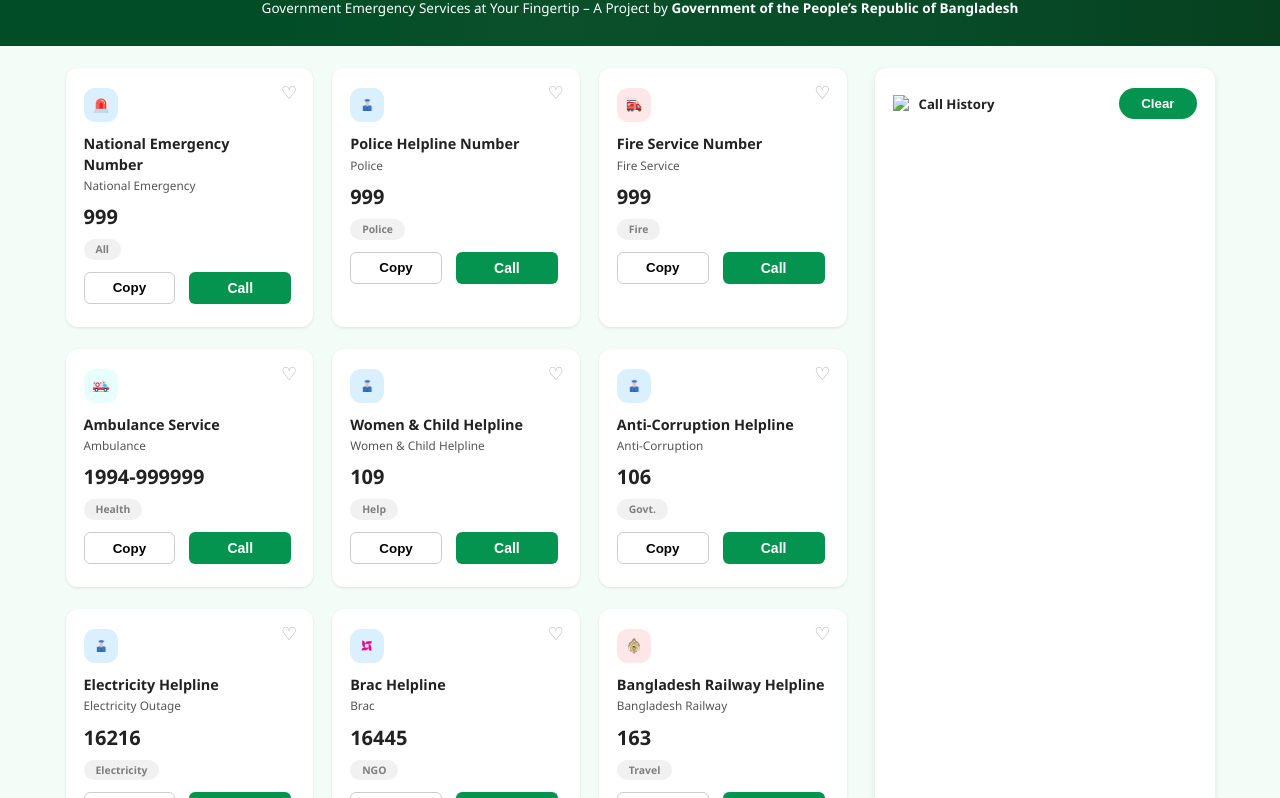
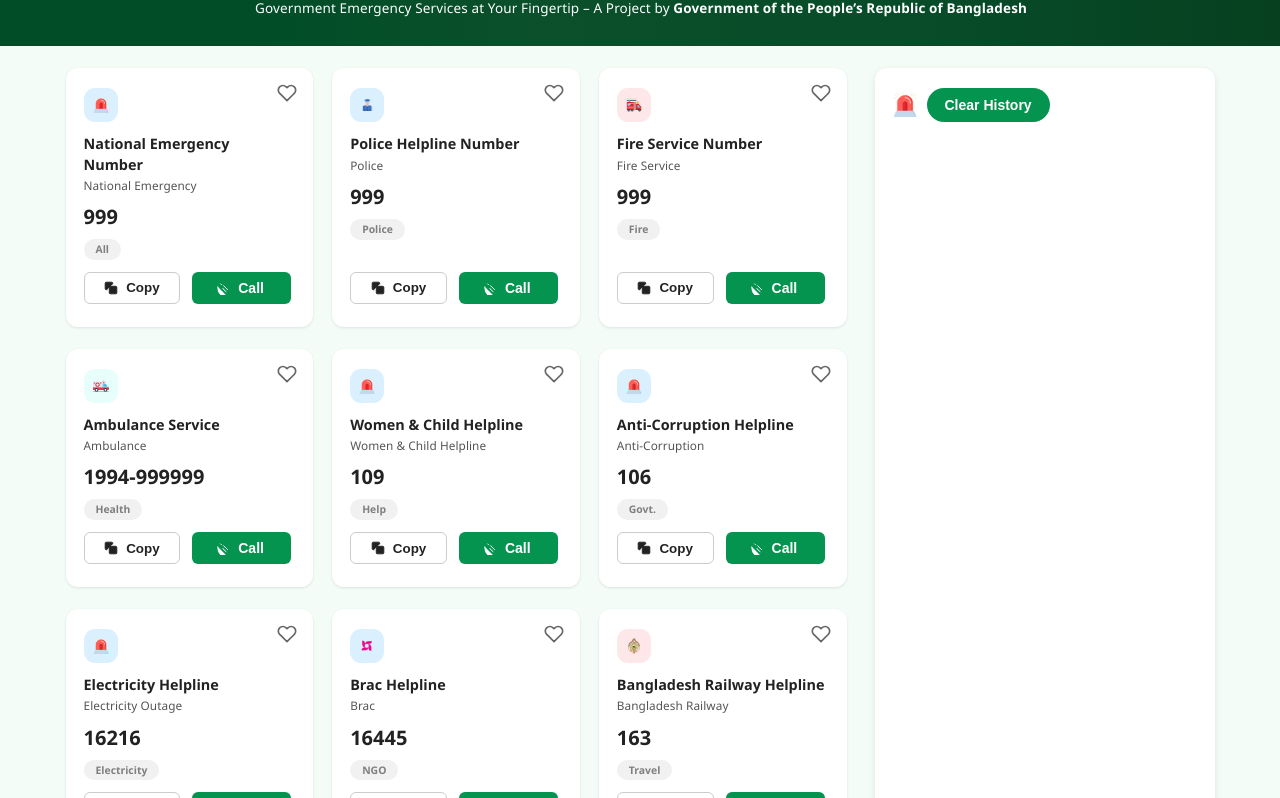
Before and after one commit to MinhazMahin14/ASSIGNMENT_5, a plain HTML site: page Assignment_5/index.html in a window 1280 px wide. Shown: the part 196-994 px from the top of the page. Drawn offline with Linux system fonts and the light colour scheme.

Commit message:
Complete

```diff
--- a/Assignment_5/index.html
+++ b/Assignment_5/index.html
@@ -1,5 +1,6 @@
 <!DOCTYPE html>
-<html lang="en">
+<html lang="en" >
+
 <head>
   <meta charset="UTF-8" />
   <meta name="viewport" content="width=device-width, initial-scale=1" />
@@ -9,19 +10,22 @@
 </head>
 
 <body>
+
   <!-- Navbar -->
   <nav class="navbar">
     <div class="navbar-left">
-      <img src="IMAGES/logo.png" alt="Logo" class="logo" />
+      <img src="IMAGES/logo-dark.png" alt="Logo" class="logo" />
       <span class="brand-name">Emergency Service</span>
     </div>
 
     <div class="navbar-right">
       <div class="counter heart-counter" title="Heart Count">
-        0 <img src="IMAGES/heart.png" alt="Heart" class="icon-heart" />
+        <img src="IMAGES/heart.png" alt="Heart" class="icon-heart" />
+        <span id="heartCount">0</span>
       </div>
       <div class="counter coin-counter" title="Coin Count">
-        100 <img src="IMAGES/coin.png" alt="Coin" class="icon-coin" />
+        <img src="IMAGES/coin.png" alt="Coin" class="icon-coin" />
+        <span id="coinCount">100</span>
       </div>
       <button id="copyCounterBtn" class="copy-btn">0 Copy</button>
     </div>
@@ -32,24 +36,23 @@
     <img src="IMAGES/logo.png" alt="Hero Icon" class="hero-icon" />
     <h1>Emergency Service Directory</h1>
     <p>
-      Government Emergency Services at Your Fingertip – A Project by
-      <span class="gov-text">Government of the People’s Republic of Bangladesh</span>
+      Government Emergency Services at Your Fingertip – A Project by <span
+        class="gov-text">Government of the People’s Republic of Bangladesh</span>
     </p>
   </header>
 
   <!-- Main Section -->
   <main>
     <section class="cards-container" id="cardsContainer">
-      <!-- Cards generated dynamically -->
+      <!-- Cards will be inserted here by JS -->
     </section>
 
     <aside class="call-history">
       <div class="history-header">
         <div class="history-label">
-          <img src="IMAGES/clock.png" alt="Clock Icon" class="clock-icon" />
-          Call History
+          <img src="IMAGES/emergency.png" alt="Emergency Icon" class="clear-icon" />
+          <button id="clearHistoryBtn" class="btn-clear">Clear History</button>
         </div>
-        <button id="clearHistoryBtn" class="btn-clear">Clear</button>
       </div>
       <ul id="historyList" class="history-list"></ul>
     </aside>
@@ -57,4 +60,5 @@
 
   <script src="script.js"></script>
 </body>
+
 </html>
--- a/Assignment_5/script.js
+++ b/Assignment_5/script.js
@@ -1,122 +1,162 @@
 "use strict";
 
 const emergencyServices = [
-  { name: "National Emergency Number", number: "999", icon: "emergency.png", category: "All", description: "National Emergency", iconClass: "icon-police" },
-
-
-
-  { name: "Police Helpline Number", number: "999", icon: "police.png", category: "Police", description: "Police", iconClass: "icon-police" },
-
-
-
-  { name: "Fire Service Number", number: "999", icon: "fire-service.png", category: "Fire", description: "Fire Service", iconClass: "icon-fire" },
-
-
-
-  { name: "Ambulance Service", number: "1994-999999", icon: "ambulance.png", category: "Health", description: "Ambulance", iconClass: "icon-ambulance" },
-
-
-
-  { name: "Women & Child Helpline", number: "109", icon: "police.png", category: "Help", description: "Women & Child Helpline", iconClass: "icon-police" },
-
-  { name: "Anti-Corruption Helpline", number: "106", icon: "police.png", category: "Govt.", description: "Anti-Corruption", iconClass: "icon-police" },
-
-  { name: "Electricity Helpline", number: "16216", icon: "police.png", category: "Electricity", description: "Electricity Outage", iconClass: "icon-police" },
-
-
-
-  { name: "Brac Helpline", number: "16445", icon: "brac.png", category: "NGO", description: "Brac", iconClass: "icon-police" },
-
-
-
-
-
-
-
-  { name: "Bangladesh Railway Helpline", number: "163", icon: "Bangladesh-Railway.png", category: "Travel", description: "Bangladesh Railway", iconClass: "icon-railway" },
+  {
+    name: "National Emergency Number",
+    number: "999",
+    icon: "emergency.png",
+    category: "All",
+    description: "National Emergency",
+    iconClass: "icon-police",
+  },
+  {
+    name: "Police Helpline Number",
+    number: "999",
+    icon: "police.png",
+    category: "Police",
+    description: "Police",
+    iconClass: "icon-police",
+  },
+  {
+    name: "Fire Service Number",
+    number: "999",
+    icon: "fire-service.png",
+    category: "Fire",
+    description: "Fire Service",
+    iconClass: "icon-fire",
+  },
+  {
+    name: "Ambulance Service",
+    number: "1994-999999",
+    icon: "ambulance.png",
+    category: "Health",
+    description: "Ambulance",
+    iconClass: "icon-ambulance",
+  },
+  {
+    name: "Women & Child Helpline",
+    number: "109",
+    icon: "emergency.png",
+    category: "Help",
+    description: "Women & Child Helpline",
+    iconClass: "icon-police",
+  },
+  {
+    name: "Anti-Corruption Helpline",
+    number: "106",
+    icon: "emergency.png",
+    category: "Govt.",
+    description: "Anti-Corruption",
+    iconClass: "icon-police",
+  },
+  {
+    name: "Electricity Helpline",
+    number: "16216",
+    icon: "emergency.png",
+    category: "Electricity",
+    description: "Electricity Outage",
+    iconClass: "icon-police",
+  },
+  {
+    name: "Brac Helpline",
+    number: "16445",
+    icon: "brac.png",
+    category: "NGO",
+    description: "Brac",
+    iconClass: "icon-police",
+  },
+  {
+    name: "Bangladesh Railway Helpline",
+    number: "163",
+    icon: "Bangladesh-Railway.png",
+    category: "Travel",
+    description: "Bangladesh Railway",
+    iconClass: "icon-railway",
+  },
 ];
 
+// DOM selectors
 
-// DOM
 const cardsContainer = document.getElementById("cardsContainer");
-
-
 const historyList = document.getElementById("historyList");
-
-
-const heartCounter = document.querySelector(".heart-counter");
-
-
-const coinCounter = document.querySelector(".coin-counter");
-
-
+const heartCounter = document.getElementById("heartCount");
+const coinCounter = document.getElementById("coinCount");
 const copyCounterBtn = document.getElementById("copyCounterBtn");
-
-
 const clearHistoryBtn = document.getElementById("clearHistoryBtn");
 
+// State variables
 
-
-// State
 let hearts = 0;
 let coins = 100;
 let copyCount = 0;
 let callHistory = [];
 
-// Helper: time format
+
+// Keep track of which cards are favorited to handle toggle remove/add
+const favoritedCards = new Set(); // store service.name of favorited cards
+
+
 function formatTime(date = new Date()) {
   return date.toLocaleTimeString("en-US", {
     hour12: true,
     hour: "2-digit",
-
     minute: "2-digit",
-
     second: "2-digit",
   });
 }
 
-// Create a card
+
 
 function createCard(service) {
   const card = document.createElement("article");
   card.classList.add("card");
 
-  // Wishlist button
 
-  const wishlistBtn = document.createElement("button");
-  wishlistBtn.className = "wishlist-btn";
-  wishlistBtn.innerHTML = "♡";
-  card.appendChild(wishlistBtn);
+  // Heart button top right — toggles favorite state and counts
+  const heartBtn = document.createElement("button");
+  heartBtn.className = "card-heart-btn";
+  heartBtn.title = "Add to Favorites";
+  heartBtn.innerHTML = `
+    <svg stroke="currentColor" fill="none" stroke-width="2" viewBox="0 0 24 24"
+      stroke-linecap="round" stroke-linejoin="round" height="20" width="20"
+      xmlns="http://www.w3.org/2000/svg">
+      <path d="M20.84 4.61a5.5 5.5 0 0 0-7.78 0L12 5.67l-1.06-1.06a5.5 5.5 0 1 0-7.78 7.78l1.06 1.06L12 21.23l7.72-7.72 1.06-1.06a5.5 5.5 0 0 0 0-7.82z"></path>
+    </svg>`;
+  card.appendChild(heartBtn);
 
-  wishlistBtn.addEventListener("click", () => {
-    if (wishlistBtn.classList.contains("active")) {
-      wishlistBtn.classList.remove("active");
-      wishlistBtn.innerHTML = "♡";
-      hearts--;
+
+  // Toggle favorite on click
+  heartBtn.addEventListener("click", () => {
+    if (favoritedCards.has(service.name)) {
+      // Remove favorite
+      favoritedCards.delete(service.name);
+      hearts = Math.max(hearts - 1, 0);
+      heartBtn.classList.remove("favorited");
     } else {
-      wishlistBtn.classList.add("active");
-      wishlistBtn.innerHTML = "♥";
+      // Add favorite
+      favoritedCards.add(service.name);
       hearts++;
+      heartBtn.classList.add("favorited");
     }
-    heartCounter.textContent = hearts;
+    updateHeartCounter();
   });
 
-  // Icon
+
+  // Icon container
   const iconContainer = document.createElement("div");
-  iconContainer.className = `card-icon-container ${service.iconClass}`;
+  iconContainer.className = `card-icon-container ${service.iconClass ?? ""}`;
   const iconImg = document.createElement("img");
-
   iconImg.className = "card-icon";
   iconImg.src = `IMAGES/${service.icon}`;
+  iconImg.alt = `${service.name} icon`;
   iconContainer.appendChild(iconImg);
   card.appendChild(iconContainer);
 
+
   // Title
-
   const title = document.createElement("h3");
   title.className = "card-title";
   title.textContent = service.name;
-
   card.appendChild(title);
 
 
@@ -129,32 +169,61 @@ function createCard(service) {
 
 
   // Number
+  const number = document.createElement("div");
+  number.className = "card-number";
+  number.textContent = service.number;
+  card.appendChild(number);
 
-  const num = document.createElement("div");
-  num.className = "card-number";
-  num.textContent = service.number;
-  card.appendChild(num);
-
-
-
-  // Category
-
+  // Category Tag
   const tag = document.createElement("span");
   tag.className = "category-tag";
   tag.textContent = service.category;
   card.appendChild(tag);
 
-  // Buttons
-  const btnsDiv = document.createElement("div");
-  btnsDiv.className = "buttons-container";
+  // Buttons container
+  const buttonsDiv = document.createElement("div");
+  buttonsDiv.className = "buttons-container";
 
 
 
-
-  // Copy
+  // Copy Button
   const copyBtn = document.createElement("button");
   copyBtn.className = "copy-button";
-  copyBtn.textContent = "Copy";
+  copyBtn.type = "button";
+  copyBtn.innerHTML = `
+    <svg viewBox="0 0 24 24" fill="none" stroke="currentColor"
+      stroke-width="1.5" stroke-linecap="round" stroke-linejoin="round"
+      class="feather feather-copy" aria-hidden="true" focusable="false">
+      <rect x="9" y="9" width="13" height="13" rx="2" ry="2"></rect>
+      <path d="M5 15H4a2 2 0 0 1-2-2V4a2 2 0 0 1 2-2h9a2 2 0 0 1 2 2v1"></path>
+    </svg>
+    Copy`;
+  buttonsDiv.appendChild(copyBtn);
+
+
+
+  // Call Button
+  const callBtn = document.createElement("button");
+  callBtn.className = "call-button";
+  callBtn.type = "button";
+  callBtn.innerHTML = `
+    <svg viewBox="0 0 24 24" fill="none" stroke="currentColor"
+      stroke-width="1.5" stroke-linecap="round" stroke-linejoin="round"
+      class="feather feather-phone-call" aria-hidden="true" focusable="false">
+      <path d="M15 10l-2-2"></path>
+      <path d="M15 10l5 5"></path>
+      <path d="M17.22 18.22a16 16 0 0 1-5.45-5.45"></path>
+      <path d="M3 10v1a19 19 0 0 0 19 19h1"></path>
+      <path d="M8 5l1.5 1.5"></path>
+    </svg>
+    Call`;
+  buttonsDiv.appendChild(callBtn);
+
+  card.appendChild(buttonsDiv);
+
+
+
+  // Copy click event
   copyBtn.addEventListener("click", () => {
     navigator.clipboard.writeText(service.number).then(() => {
       copyCount++;
@@ -164,18 +233,13 @@ function createCard(service) {
       setTimeout(() => {
         copyBtn.textContent = "Copy";
         copyBtn.disabled = false;
-      }, 1500);
+      }, 1600);
     });
   });
-  btnsDiv.appendChild(copyBtn);
 
 
 
-  // Call
-  const callBtn = document.createElement("button");
-
-  callBtn.className = "call-button";
-  callBtn.textContent = "Call";
+  // Call click event
   callBtn.addEventListener("click", () => {
     if (coins < 20) {
       alert("You don't have enough coins to make a call.");
@@ -183,35 +247,59 @@ function createCard(service) {
     }
     coins -= 20;
     updateCoinCounter();
+
     alert(`Calling ${service.name} at number: ${service.number}`);
-    addToHistory({ name: service.name, number: service.number, time: formatTime() });
+
+    addToHistory({
+      name: service.name,
+      number: service.number,
+      time: formatTime(),
+    });
   });
-  btnsDiv.appendChild(callBtn);
 
-  card.appendChild(btnsDiv);
   return card;
 }
 
+// Update heart count in navbar
 
-// Update counters
+
+function updateHeartCounter() {
+  heartCounter.textContent = hearts;
+}
+
+// Update coin count and colors
+
+
 function updateCoinCounter() {
-  coinCounter.innerHTML = `${coins} <img src="IMAGES/coin.png" alt="Coin" class="icon-coin" />`;
-  coinCounter.style.color = coins < 20 ? "#dc3545" : "";
+  coinCounter.textContent = coins;
+  if (coins < 20) {
+    coinCounter.style.color = "#dc3545";
+  } else {
+    coinCounter.style.color = "";
+  }
 }
+
+// Update copy count display
+
 
 
 function updateCopyCounter() {
   copyCounterBtn.textContent = copyCount + " Copy";
 }
 
-// History
+// Add call to call history list and rerender
+
 
 
 function addToHistory(call) {
   callHistory.unshift(call);
-  if (callHistory.length > 25) callHistory.pop();
+  if (callHistory.length > 25) {
+    callHistory.pop();
+  }
   renderHistory();
 }
+
+// Render call history UI
 
 
 
@@ -220,28 +308,56 @@ function renderHistory() {
   callHistory.forEach((call) => {
     const li = document.createElement("li");
     li.className = "history-item";
-    li.innerHTML = `<span>${call.name} Number</span>
-                    <span>${call.number}</span>
-                    <span class="call-time">${call.time}</span>`;
+
+    const nameSpan = document.createElement("span");
+    nameSpan.textContent = call.name + " Number";
+    li.appendChild(nameSpan);
+
+    const numberSpan = document.createElement("span");
+    numberSpan.className = "call-number";
+    numberSpan.textContent = call.number;
+    li.appendChild(numberSpan);
+
+    const timeSpan = document.createElement("span");
+    timeSpan.className = "call-time";
+    timeSpan.textContent = call.time;
+    li.appendChild(timeSpan);
+
     historyList.appendChild(li);
   });
 }
 
+// Clear history button event
 
-// Clear history
+
 
 clearHistoryBtn.addEventListener("click", () => {
   callHistory = [];
   renderHistory();
 });
 
+function formatTime(date = new Date()) {
+  return date.toLocaleTimeString("en-US", {
+    hour12: true,
+    hour: "2-digit",
+    minute: "2-digit",
+    second: "2-digit",
+  });
+}
 
-// Init
+
+// Initialize app
+
 
 
 function init() {
-  emergencyServices.forEach((s) => cardsContainer.appendChild(createCard(s)));
+  emergencyServices.forEach((service) => {
+    cardsContainer.appendChild(createCard(service));
+  });
+
+  updateHeartCounter();
   updateCoinCounter();
   updateCopyCounter();
 }
+
 init();
--- a/Assignment_5/style.css
+++ b/Assignment_5/style.css
@@ -1,4 +1,7 @@
 /* Reset */
+
+
+
 *,
 *::before,
 *::after {
@@ -7,6 +10,8 @@
   box-sizing: border-box;
 }
 
+
+
 body {
   font-family: "Segoe UI", Tahoma, Geneva, Verdana, sans-serif;
   background-color: #f4fcf7;
@@ -14,6 +19,8 @@ body {
   min-height: 100vh;
   line-height: 1.4;
 }
+
+
 
 /* Navbar */
 .navbar {
@@ -24,11 +31,15 @@ body {
   padding-left: 26px;
   padding-right: 28px;
   background-color: white;
+  box-shadow: none;
   border-bottom: 1px solid #f0f6f3;
+  user-select: none;
   font-weight: 600;
   font-size: 16px;
   letter-spacing: 0.03em;
 }
+
+
 
 .navbar-left {
   display: flex;
@@ -36,30 +47,43 @@ body {
   gap: 8px;
 }
 
+
+
 .logo {
   width: 32px;
   height: 32px;
+  object-fit: contain;
 }
+
+
 
 .brand-name {
   color: #02723a;
   font-weight: 700;
+  white-space: nowrap;
 }
 
-/* Navbar right */
+
+
+
+/* Navbar counters right side */
 .navbar-right {
   display: flex;
   align-items: center;
   gap: 13px;
 }
 
+
+
+
 .counter {
   background-color: #e9f5ee;
   border-radius: 23px;
-  padding: 6px 14px 4px;
+  padding: 6px 12px 4px;
   font-weight: 600;
   font-size: 13px;
   color: #222222cc;
+  cursor: default;
   display: flex;
   align-items: center;
   gap: 6px;
@@ -67,11 +91,18 @@ body {
   justify-content: center;
 }
 
+
+
+
 .icon-heart,
 .icon-coin {
   width: 17px;
   height: 17px;
+  object-fit: contain;
+  user-select: none;
 }
+
+
 
 /* Copy button */
 .copy-btn {
@@ -81,63 +112,90 @@ body {
   font-size: 14px;
   border: none;
   border-radius: 24px;
-  padding: 7px 22px;
+  padding: 7px 22px 6px 23px;
   cursor: pointer;
   transition: background-color 0.2s ease;
+  user-select: none;
 }
+
+
+
 .copy-btn:hover {
   background-color: #046936;
 }
 
-/* Hero */
+/* Hero section */
+
+
 .hero {
-  background: linear-gradient(90deg, #004d27 20%, #0a502a 40%, #074b28 75%, #063c1c 110%);
+  background: linear-gradient(
+    90deg,
+    #004d27 20%,
+    #0a502a 40%,
+    #074b28 75%,
+    #063c1c 110%
+  );
   color: white;
   text-align: center;
-  padding: 26px 16px 30px;
+  padding: 26px 16px 30px 18px;
+  user-select: none;
 }
 
 .hero-icon {
   width: 63px;
   height: 63px;
+  object-fit: contain;
   margin-bottom: 6px;
 }
 
 .hero h1 {
   font-weight: 700;
   font-size: 22px;
+  letter-spacing: 0.02em;
   margin-bottom: 7px;
 }
+
+
 
 .hero p {
   font-weight: 500;
   font-size: 13.5px;
   line-height: 1.2;
+  letter-spacing: 0.01em;
 }
 
 .gov-text {
   font-weight: 600;
 }
 
-/* Main Layout */
+
+
+/* Main layout */
+
 main {
   max-width: 1177px;
   margin: 22px auto 44px;
   display: grid;
   grid-template-columns: 1fr 340px;
   gap: 19px 28px;
-  padding: 0 14px;
+  padding-left: 14px;
+  padding-right: 14px;
+  min-height: 400px;
 }
 
-/* Cards Grid */
+
+/* Cards container */
+
 .cards-container {
   display: grid;
   grid-template-columns: repeat(3, 1fr);
   gap: 22px 19px;
 }
 
-/* Card */
-.card {
+
+/* Card style */
+
+.cards-container > article.card {
   background: white;
   border-radius: 12px;
   box-shadow: 0 1px 3px rgb(0 0 0 / 0.1);
@@ -145,32 +203,104 @@ main {
   display: flex;
   flex-direction: column;
   position: relative;
+  cursor: default;
+  user-select: none;
   transition: box-shadow 0.2s ease;
 }
-.card:hover {
+
+.cards-container > article.card:hover {
   box-shadow: 0 4px 12px rgb(0 0 0 / 0.13);
 }
 
-/* Wishlist (heart) button */
-.wishlist-btn {
+
+
+/* Heart button top-right */
+
+
+.card-heart-btn {
   position: absolute;
-  top: 14px;
-  right: 16px;
-  border: none;
-  background: none;
+  top: 13px;
+  right: 14px;
+  width: 24px;
+  height: 24px;
+  cursor: pointer;
+  user-select: none;
+  border-radius: 9999px;
+  display: flex;
+  align-items: center;
+  justify-content: center;
+  transition: background-color 0.2s ease;
+  color: #666;
   font-size: 18px;
-  color: #aaa;
-  cursor: pointer;
-  transition: color 0.2s ease;
-}
-.wishlist-btn.active {
-  color: #e53935;
-}
-.wishlist-btn:hover {
-  color: #d32f2f;
+  border: 1.3px solid transparent;
+  background: transparent;
 }
 
-/* Card content */
+
+
+.card-heart-btn:hover {
+  color: #dc3545;
+  background: #fee6e6;
+  border-color: #dc3545;
+}
+
+
+
+.card-heart-btn.favorited {
+  color: #dc3545;
+  background: #fee6e6;
+  border-color: #dc3545;
+}
+
+
+
+/* Wishlist button top-left */
+
+
+.card-wish-btn {
+  position: absolute;
+  top: 13px;
+  left: 14px;
+  width: 26px;
+  height: 26px;
+  cursor: pointer;
+  user-select: none;
+  border-radius: 9999px;
+
+  display: flex;
+
+  align-items: center;
+  justify-content: center;
+
+  background: transparent;
+  border: 1.3px solid transparent;
+  transition: color 0.25s ease, background-color 0.25s ease;
+
+  color: #666;
+  font-size: 20px;
+  line-height: 0;
+}
+
+
+
+.card-wish-btn.favorited {
+  color: #ee8a00;
+  background: #ffedc4;
+  border-color: #ee8a00;
+}
+
+
+
+.card-wish-btn:hover {
+  color: #ee8a00;
+  background: #fff4c2;
+  border-color: #ee8a00;
+}
+
+
+
+/* Icon container with colored bg */
+
 .card-icon-container {
   width: 34px;
   height: 34px;
@@ -181,43 +311,65 @@ main {
   justify-content: center;
   margin-bottom: 12px;
 }
+
+
+
 .icon-police {
   background-color: #dbf0ff;
 }
+
 .icon-fire {
   background-color: #fde7e8;
 }
+
+
+
 .icon-ambulance {
   background-color: #e7fefa;
 }
+
 .icon-railway {
   background-color: #fde7e8;
 }
 
+/* Icon image */
+
 .card-icon {
   width: 16px;
   height: 16px;
+  object-fit: contain;
 }
 
+
+
+/* Card title */
 .card-title {
   font-weight: 700;
   font-size: 14.4px;
   margin-bottom: 2px;
+  color: #222;
 }
 
+/* Card description */
 .card-desc {
   font-weight: 500;
   font-size: 11.8px;
   color: #555;
+  letter-spacing: 0.006em;
   margin-bottom: 10px;
 }
 
+
+
+/* Card number */
 .card-number {
   font-weight: 700;
   font-size: 20px;
   margin-bottom: 8px;
+  color: #222;
 }
 
+/* Category tag */
 .category-tag {
   font-weight: 600;
   font-size: 10.4px;
@@ -225,15 +377,24 @@ main {
   color: #7f7f7f;
   border-radius: 99px;
   padding: 3px 12px;
+  width: fit-content;
+  user-select: none;
   margin-bottom: 12px;
-  width: fit-content;
 }
 
-/* Buttons */
+
+
+/* Buttons container */
+
+
 .buttons-container {
   display: flex;
-  gap: 14px;
+  gap: 12px;
+  margin-top: auto;
 }
+
+/* Copy button */
+
 
 .copy-button {
   border: 1px solid #cccccc;
@@ -241,13 +402,31 @@ main {
   font-weight: 600;
   font-size: 13.4px;
   border-radius: 6px;
+  color: #222;
   background: white;
-  flex: 1;
+  display: flex;
+  gap: 8px;
+  align-items: center;
   cursor: pointer;
+  user-select: none;
+  flex-grow: 1;
+  justify-content: center;
+  transition: background-color 0.15s ease;
 }
+
+.copy-button svg {
+  width: 14px;
+  height: 14px;
+  fill: currentColor;
+  user-select: none;
+}
+
 .copy-button:hover {
   background-color: #e9f5ee;
 }
+
+/* Call button */
+
 
 .call-button {
   background-color: #05944f;
@@ -258,41 +437,70 @@ main {
   border: none;
   font-size: 14px;
   cursor: pointer;
-  flex: 1;
+  flex-grow: 1;
+  display: flex;
+  align-items: center;
+  gap: 8px;
+  user-select: none;
+  transition: background-color 0.15s ease;
 }
+
+.call-button svg {
+  width: 14px;
+  height: 14px;
+  fill: currentColor;
+  user-select: none;
+}
+
 .call-button:hover {
   background-color: #046936;
 }
 
-/* Call History */
+/* Call history sidebar */
+
+
 .call-history {
   background-color: white;
-  padding: 20px 18px 26px;
+  padding: 20px 18px 26px 18px;
   border-radius: 12px;
   box-shadow: 0 2px 6px rgb(0 0 0 / 0.1);
   display: flex;
   flex-direction: column;
+  user-select: none;
+  min-height: 440px;
 }
 
+/* History header */
+
+
 .history-header {
-  display: flex;
-  justify-content: space-between;
-  align-items: center;
   margin-bottom: 14px;
 }
+
+/* Label container with icon + clear button */
+
 
 .history-label {
   display: flex;
   align-items: center;
-  gap: 9px;
+  gap: 10px;
   font-weight: 600;
-  font-size: 13.2px;
+  font-size: 14px;
+  color: #222;
 }
 
-.clock-icon {
-  width: 17px;
-  height: 17px;
+/* Clear icon before button */
+
+
+.clear-icon {
+  width: 24px;
+  height: 24px;
+  object-fit: contain;
+  user-select: none;
 }
+
+/* Clear history button */
+
 
 .btn-clear {
   background-color: #05944f;
@@ -300,13 +508,23 @@ main {
   border-radius: 99px;
   color: white;
   font-weight: 700;
-  padding: 8px 22px;
+  padding: 6px 18px;
   cursor: pointer;
+  transition: background-color 0.25s ease;
+  font-size: 14px;
+  user-select: none;
+  height: 34px;
 }
+
+
+
 .btn-clear:hover {
   background-color: #046936;
 }
 
+
+
+/* History list */
 .history-list {
   list-style: none;
   overflow-y: auto;
@@ -316,33 +534,97 @@ main {
   gap: 9px;
 }
 
+
+
+/* Single history item */
 .history-item {
   background-color: #f5f8f5;
   border-radius: 8px;
+
   padding: 14px 18px;
   font-weight: 600;
+
   font-size: 13.2px;
+  color: #222;
+  line-height: 1.2;
+
   display: flex;
+
   justify-content: space-between;
   align-items: center;
+
+  gap: 20px;
+  word-break: break-word;
 }
 
-/* Responsive */
+
+
+
+.history-item > span:first-child {
+  flex: 2 1 0;
+  font-weight: 700;
+
+  white-space: normal;
+}
+
+.call-number {
+  flex: 1 1 0;
+  color: #444;
+  font-weight: 600;
+
+  user-select: text;
+  font-size: 12.5px;
+}
+
+.call-time {
+  flex: 1 0 auto;
+  font-weight: 400;
+  font-size: 11.5px;
+  color: #666;
+
+  user-select: none;
+  text-align: right;
+  white-space: nowrap;
+}
+
+
+
+
+
+
+
+
+
+
+
+/* Medium devices */
 @media (max-width: 1100px) {
   main {
     grid-template-columns: 1fr 250px;
+    max-width: 960px;
   }
   .cards-container {
     grid-template-columns: repeat(2, 1fr);
   }
 }
 
+
+
+
+
+/* Small devices */
 @media (max-width: 670px) {
   main {
     grid-template-columns: 1fr;
+    max-width: 460px;
     margin: 22px 18px 44px;
   }
   .cards-container {
     grid-template-columns: 1fr;
+    margin-bottom: 30px;
+  }
+  .call-history {
+    min-height: auto;
+    max-height: 350px;
   }
 }
```
